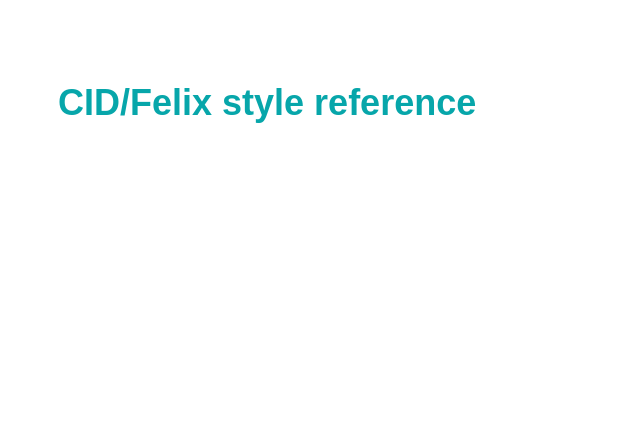
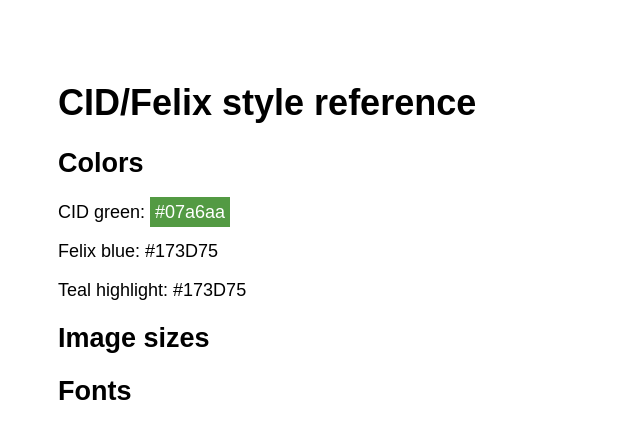
Before and after one commit to loreguerra/cidfelixstyles, a plain HTML site: page index.html in a window 1280 px wide. Shown: the whole page, without its empty margins (0-640 px from the left). Drawn offline with Linux system fonts and the light colour scheme.

Commit message:
created sass files for helpers

```diff
--- /dev/null
+++ b/css/helpers/mixins.scss
@@ -0,0 +1,11 @@
+@mixin span-class($class){
+  @if ($class == 'green'){
+    background-color: $green;
+  }
+  @elseif ($class == 'blue'){
+      background-color: $blue;
+    }
+  @else {
+        background-color: $teal;
+      }
+}
--- /dev/null
+++ b/css/helpers/placeholders.scss
@@ -0,0 +1,4 @@
+%white-text-padding{
+  color: white;
+  padding: 5px;
+}
--- a/css/style.scss
+++ b/css/style.scss
@@ -1,7 +1,13 @@
-@import "helpers/variables";
+@import "helpers/variables", "helpers/mixins", "helpers/placeholders";
+
 
 body{
   font-family: Arial, sans-serif;
   padding: 50px;
   font-size: 18px;
 }
+
+.green{
+  @include span-class('green');
+  @extend %white-text-padding;
+}
--- a/index.html
+++ b/index.html
@@ -8,7 +8,11 @@
 
 <body>
   <h1>CID/Felix style reference</h1>
+  <h2>Colors</h2>
+  <p>CID green: <span class="green">#07a6aa</span></p>
+  <p>Felix blue: <span class="blue">#173D75</span></p>
+  <p>Teal highlight: <span class="teal">#173D75</span></p>
+  <h2>Image sizes</h2>
+  <h2>Fonts</h2>
 </body>
-
-
 </html>
```
Also changed, not shown: css/style.css, 1 other file.
